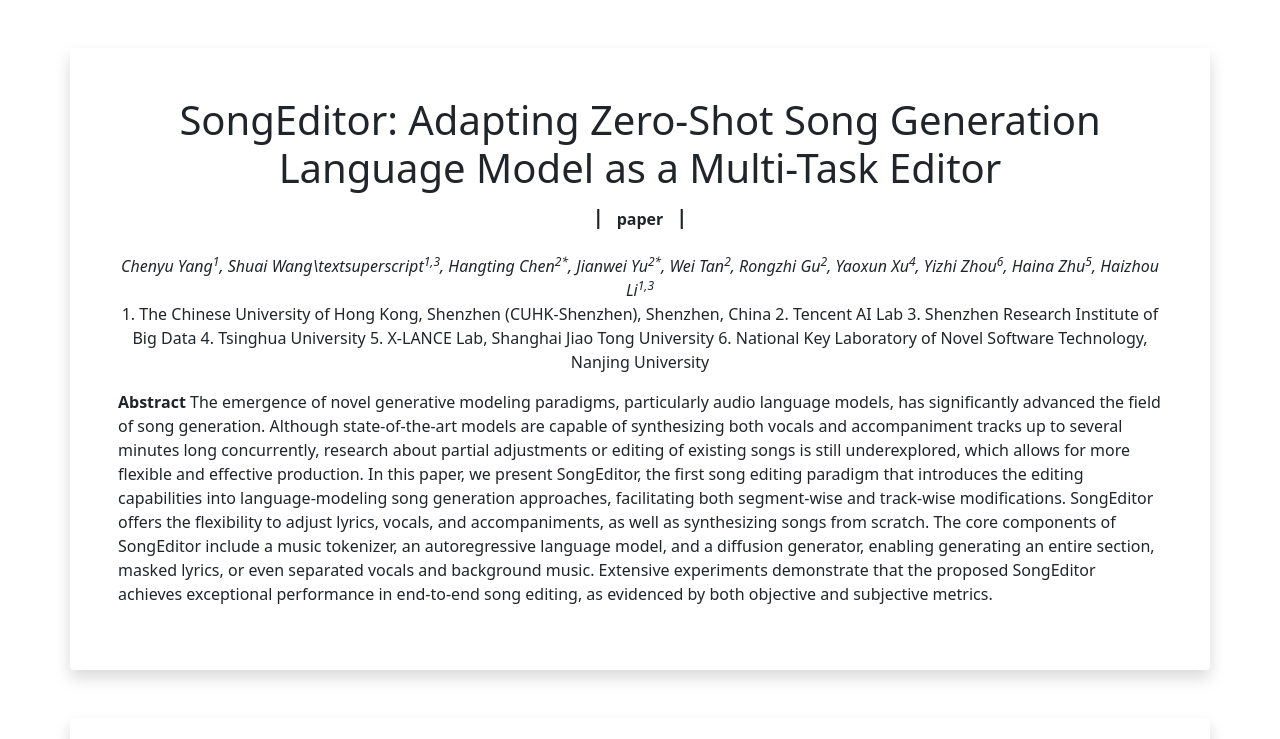
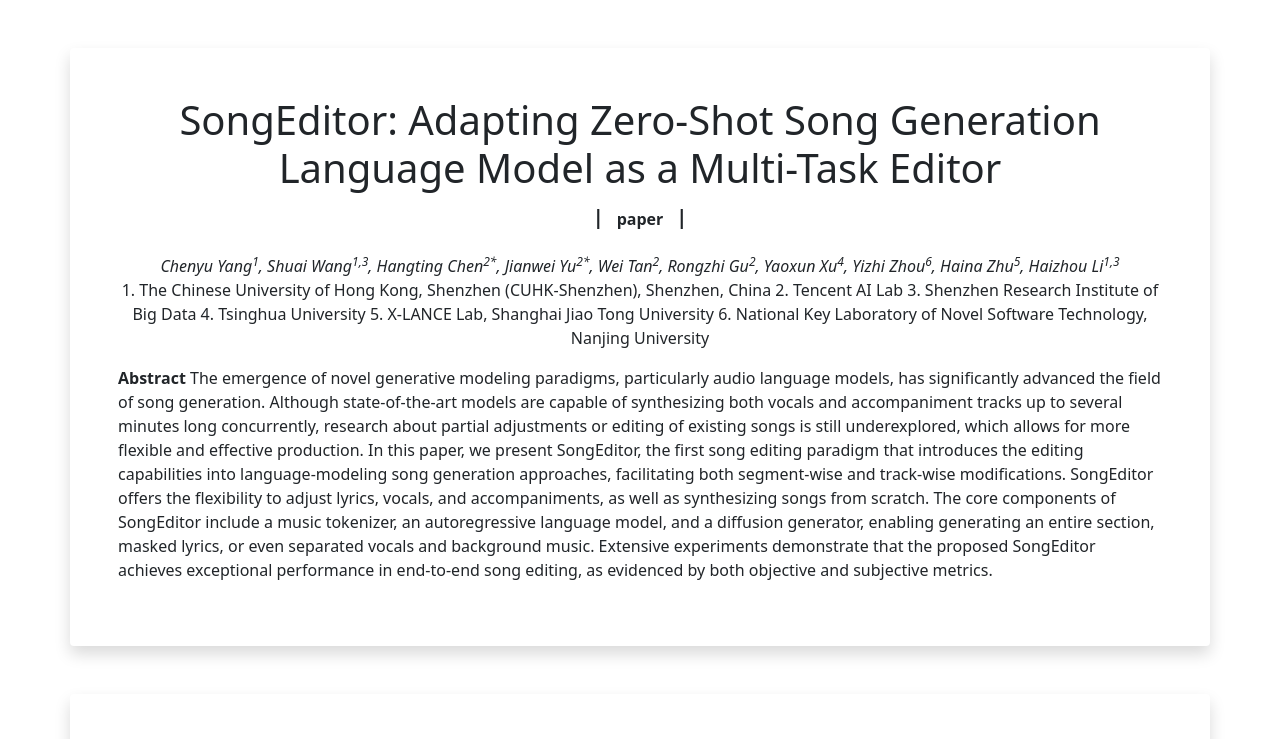
Before and after one commit to Cypress-Yang/SongEditor_demo, a plain HTML site: page index.html in a window 1280 px wide. Shown: the top 739 px of the page. Drawn offline with nearby package versions, Linux system fonts and the light colour scheme; no server answers.

Commit message:
Update index.html

```diff
--- a/index.html
+++ b/index.html
@@ -36,7 +36,7 @@
           >|
         </p>
         <p class="fst-italic mb-0">
-              Chenyu Yang<sup>1</sup>, Shuai Wang\textsuperscript<sup>1,3</sup>, Hangting Chen<sup>2*</sup>, Jianwei Yu<sup>2*</sup>, Wei Tan<sup>2</sup>, Rongzhi Gu<sup>2</sup>, Yaoxun Xu<sup>4</sup>, Yizhi Zhou<sup>6</sup>, Haina Zhu<sup>5</sup>, Haizhou Li<sup>1,3</sup>
+              Chenyu Yang<sup>1</sup>, Shuai Wang<sup>1,3</sup>, Hangting Chen<sup>2*</sup>, Jianwei Yu<sup>2*</sup>, Wei Tan<sup>2</sup>, Rongzhi Gu<sup>2</sup>, Yaoxun Xu<sup>4</sup>, Yizhi Zhou<sup>6</sup>, Haina Zhu<sup>5</sup>, Haizhou Li<sup>1,3</sup>
         </p>
         <p>
         1. The Chinese University of Hong Kong, Shenzhen (CUHK-Shenzhen), Shenzhen, China
```
